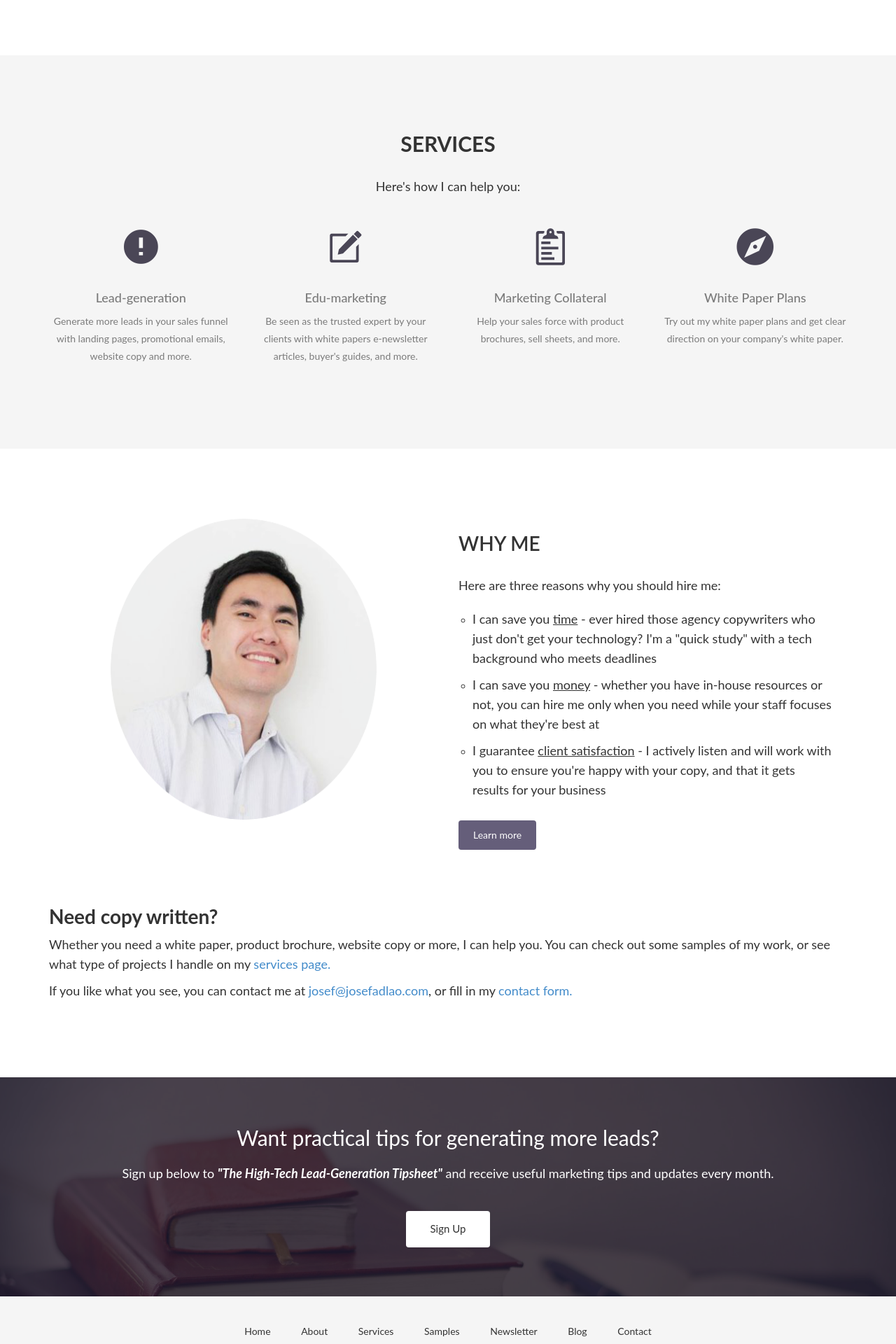
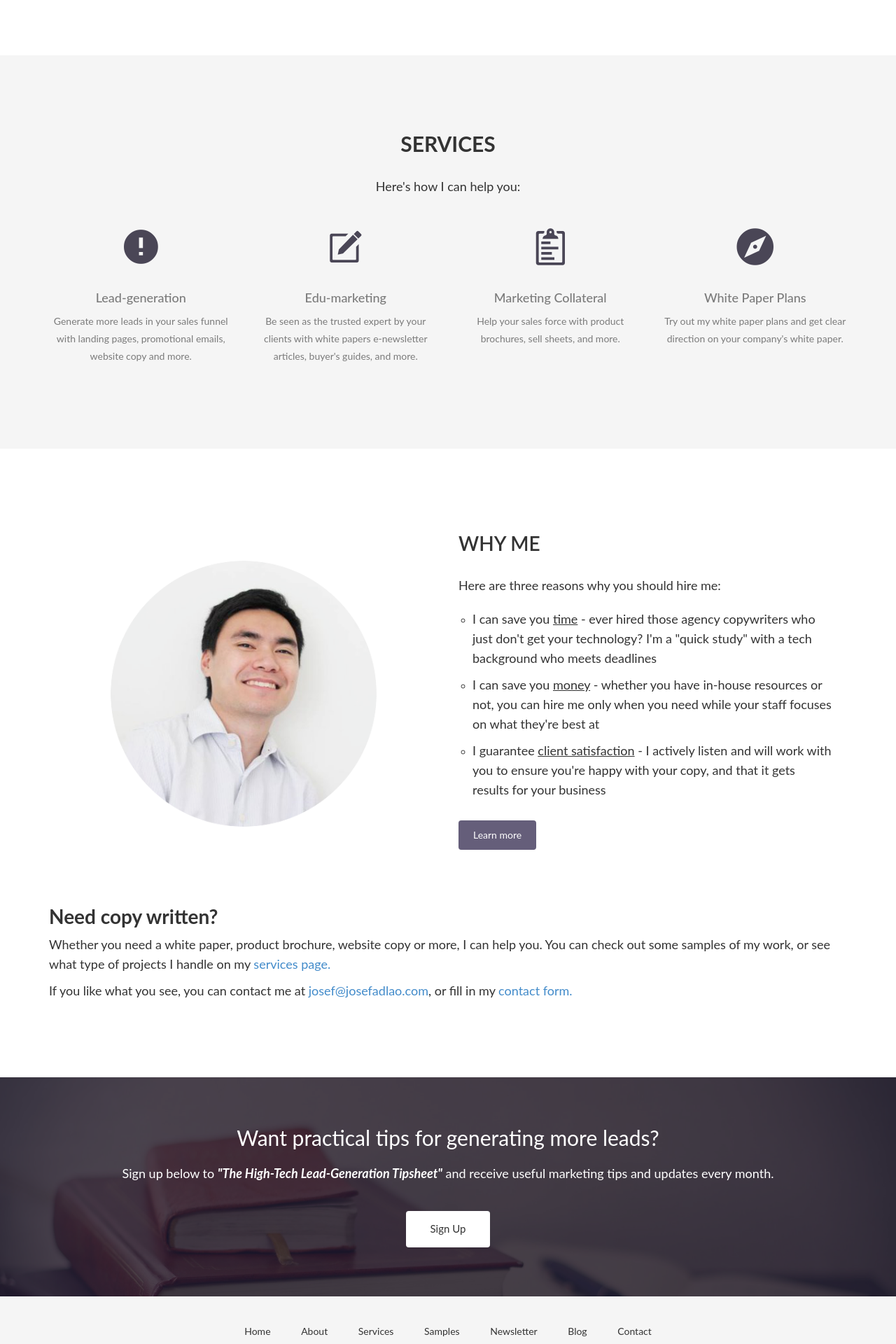
Before and after one commit to jadlaocopy/jadlaocopy.github.io, a Jekyll site: the page built from index.html, in a window 1280 px wide. Shown: the part 1444-3364 px from the top of the page at 70% size. Built offline with Jekyll 4.4.1, drawn with Linux system fonts in a browser that asks for light colours; nearby versions of some CDN libraries; some web fonts are replaced.

Commit message:
edited html

```diff
--- a/index.html
+++ b/index.html
@@ -97,7 +97,7 @@ permalink: /
   <div class="row">
 
     <div class="col-md-6">
-        <center><img src="img/profile.png" alt="me" height="430" width="380"></center>
+        <br><br><br><center><img src="img/profile.png" alt="me" height="380" width="380"></center>
 
     </div>
     <div class="col-md-6">
```
Also changed, not shown: 2 other files.
